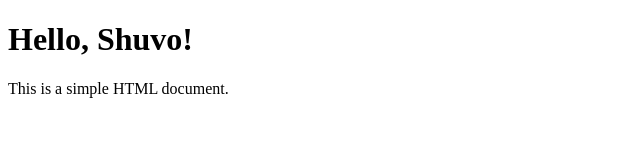
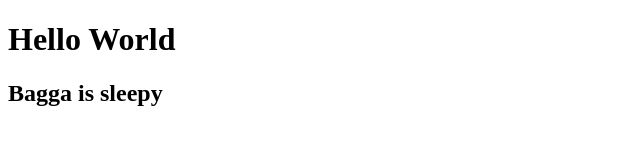
Before and after one commit to jannat-nayeem01/git_test, a plain HTML site: page index.html in a window 1280 px wide. Shown: the whole page, without its empty margins (0-640 px from the left). Drawn offline with Linux system fonts and the light colour scheme.

Commit message:
3rd Commit

```diff
--- a/index.html
+++ b/index.html
@@ -7,8 +7,8 @@
 </head>
 <body>
     <main>
-        <h1>Hello, Shuvo!</h1>
-        <p>This is a simple HTML document.</p>
+        <h1>Hello World</h1>
+        <h2>Bagga is sleepy</h2>
     </main>
 </body>
 </html>
```
